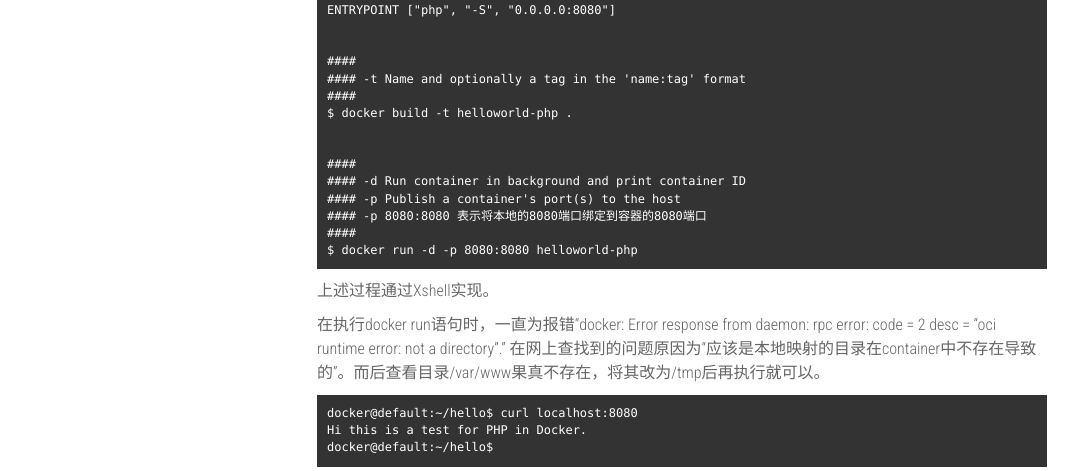
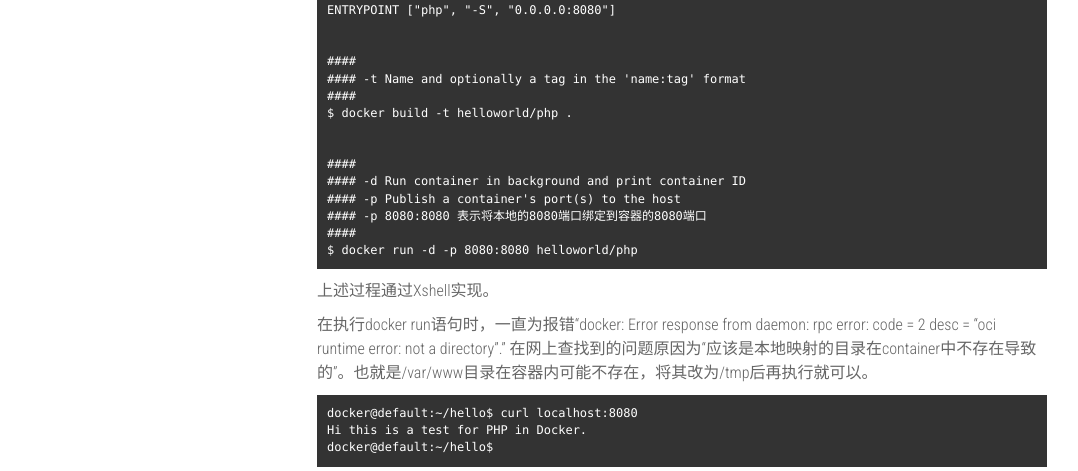
Before and after one commit to linsir123/linsir123.github.io, a Jekyll site: the page built from _posts/2016-07-05-docker-on-windows-helloworld.md, in a window 1280 px wide and 1400 px high, scrolled down 965 px. Shown: the part 754-1225 px from the top of the window, without its empty margins (53-1131 px from the left). Built offline with Jekyll 4.4.1, drawn with Linux system fonts in a browser that asks for light colours; nearby versions of some CDN libraries; comment, search, counter and statistics services are not loaded; some of the changed text lies outside the part shown.

Commit message:
new post

````diff
--- a/_posts/2016-07-05-docker-on-windows-helloworld.md
+++ b/_posts/2016-07-05-docker-on-windows-helloworld.md
@@ -94,7 +94,7 @@ ENTRYPOINT ["php", "-S", "0.0.0.0:8080"]
 ####
 #### -t Name and optionally a tag in the 'name:tag' format
 ####
-$ docker build -t helloworld-php .
+$ docker build -t helloworld/php .
 
 
 ####
@@ -102,13 +102,13 @@ $ docker build -t helloworld-php .
 #### -p Publish a container's port(s) to the host
 #### -p 8080:8080 表示将本地的8080端口绑定到容器的8080端口
 ####
-$ docker run -d -p 8080:8080 helloworld-php
+$ docker run -d -p 8080:8080 helloworld/php
 ```
 
 上述过程通过Xshell实现。
 
 在执行docker run语句时，一直为报错“docker: Error response from daemon: rpc error: code = 2 desc = "oci runtime error: not a directory".”
-在网上查找到的问题原因为“应该是本地映射的目录在container中不存在导致的”。而后查看目录/var/www果真不存在，将其改为/tmp后再执行就可以。
+在网上查找到的问题原因为“应该是本地映射的目录在container中不存在导致的”。也就是/var/www目录在容器内可能不存在，将其改为/tmp后再执行就可以。
 
 ```
 docker@default:~/hello$ curl localhost:8080
@@ -154,7 +154,7 @@ FROM mysql:5.6
 
 
 ####
-$ docker build -t helloworld-mysql .
+$ docker build -t helloworld/mysql .
 
 
 ####
@@ -166,7 +166,7 @@ $ docker build -t helloworld-mysql .
 #### -v ~/data/mysql:/var/lib/mysql 表示采用挂载的方式持久化MySQL到本地，而不在容器（重启数据将丢失）
 #### -e MYSQL_ROOT_PASSWORD=123456 表示为root帐号初始化密码为123456
 ####
-$ docker run -d -p 3306:3306 -v ~/data/mysql:/var/lib/mysql -e MYSQL_ROOT_PASSWORD=123456 -it helloworld-mysql
+$ docker run -d -p 3306:3306 -v ~/data/mysql:/var/lib/mysql -e MYSQL_ROOT_PASSWORD=123456 -it helloworld/mysql
 ```
 
 其它服务的镜像安装方法应该也是类似。
@@ -179,3 +179,4 @@ $ docker run -d -p 3306:3306 -v ~/data/mysql:/var/lib/mysql -e MYSQL_ROOT_PASSWO
 * [DOCKER windows 7 详细安装教程](http://blog.csdn.net/zistxym/article/details/42918339){:target="_blank"}
 * [Docker在PHP项目开发环境中的应用](http://www.open-open.com/lib/view/open1435671611966.html){:target="_blank"}
 * [什么是Docker?](http://www.docker.org.cn/book/docker/what-is-docker-16.html){:target="_blank"}
+* [http://blog.csdn.net/gsying1474/article/details/51740832](http://blog.csdn.net/gsying1474/article/details/51740832){:target="_blank"}
````
Also changed, not shown: _posts/2015-03-15-php-technology-stack.md (+1 -1 lines), _posts/2016-07-07-docker-compose-demo.md (added, +84 -0 lines).
